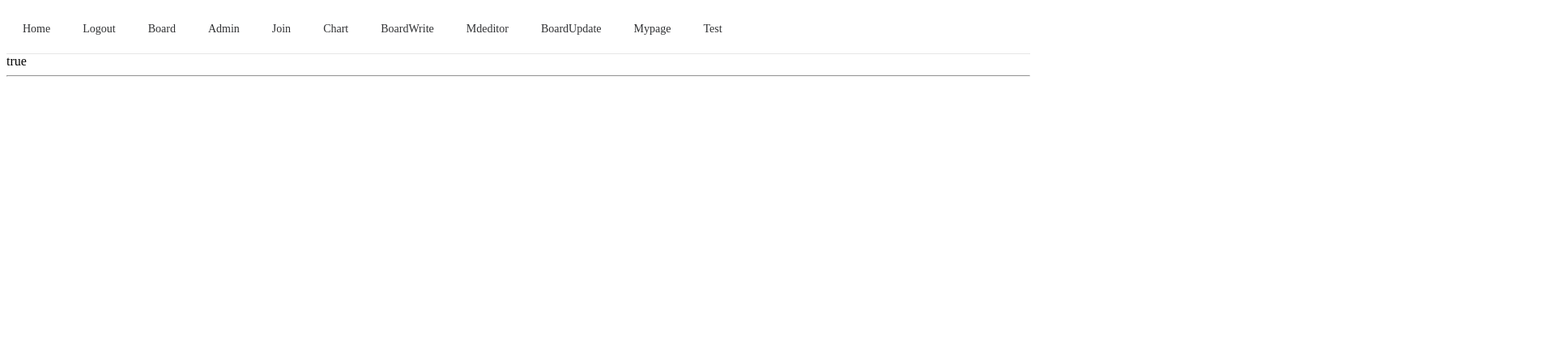
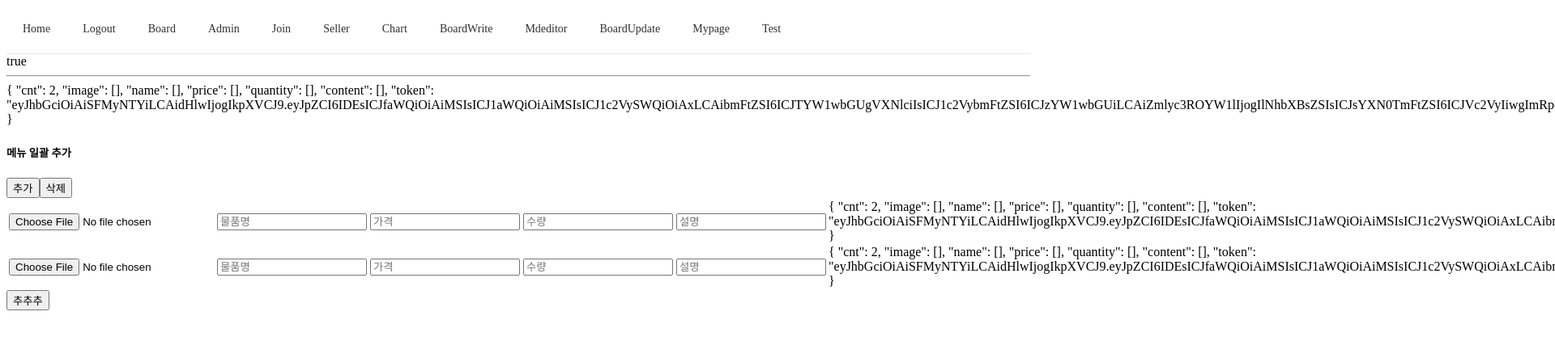
Before and after one commit to dlxorb96/vue_20220124, a Vue app: page /#/menu1Insert in a window 1280 px wide. Shown: the top 422 px of the page at 81% size, 1920 px wide, since content can reach past the window. Built offline with nearby package versions, Linux system fonts and the light colour scheme; sample sign-in values are in the browser's storage; what @ckeditor/ckeditor5-vue, @kangc/v-md-editor would draw is missing.

Commit message:
2022.02.09

```diff
--- a/src/App.vue
+++ b/src/App.vue
@@ -18,6 +18,7 @@
             <el-menu-item index="/board">Board</el-menu-item>
             <el-menu-item index="/admin">Admin</el-menu-item>
             <el-menu-item index="/join">Join</el-menu-item>
+            <el-menu-item index="/seller">Seller</el-menu-item>
             <el-menu-item index="/chart">Chart</el-menu-item>
             <el-menu-item index="/boardWrite">BoardWrite</el-menu-item>
             <el-menu-item index="/mdeditor">Mdeditor</el-menu-item>
--- /dev/null
+++ b/src/components/Seller.vue
@@ -0,0 +1,38 @@
+<template>
+    <div>
+        seller.vue
+        <hr />
+        <button @click="state.idx = 1">물품관리</button>
+        <button @click="state.idx = 2">회원관리</button>
+        <button @click="state.idx = 3">주문관리</button>
+        <menu-1 v-if="state.idx===1"></menu-1>
+        <menu-2 v-if="state.idx===2"></menu-2>
+        <menu-3 v-if="state.idx===3"></menu-3>
+    </div>
+</template>
+
+<script>
+import { reactive } from '@vue/reactivity'
+import Menu1 from './seller/Menu1.vue'
+import Menu2 from './seller/Menu2.vue'
+import Menu3 from './seller/Menu3.vue'
+export default {
+    components:{
+        Menu1, Menu2, Menu3
+    },
+    setup () {
+        const state = reactive({
+            idx : 1
+        })
+        // const handleClick = (idx) =>{
+        //     state.idx = idx
+        // }
+
+        return {state, }
+    }
+}
+</script>
+
+<style lang="scss" scoped>
+
+</style>
--- /dev/null
+++ b/src/components/seller/Menu1.vue
@@ -0,0 +1,72 @@
+<template>
+    <div style="border : 1px solid #cccccc; padding: 20px;">
+        <!-- {{state}} -->
+        <button @click="handlePage">일괄추가</button>
+        <button>일괄삭제</button>
+        <button>일괄수정</button>
+        <table border="1">
+            <thead>
+                <tr>
+                    <th>체크</th>
+                    <th>물품코드</th>
+                    <th>이미지</th>
+                    <th>물품명</th>
+                    <th>가격</th>
+                    <th>수량</th>
+                    <th>등록일</th>
+                    <th>버튼</th>
+                </tr>
+            </thead>
+            <tbody>
+                <tr v-for="tmp in state.items" :key="tmp">
+                    <td><input type="checkbox"></td>
+                    <td>{{tmp._id}}</td>
+                    <td><img :src="tmp.imageUrl" style="width:100px"></td>
+                    <td>{{tmp.name}}</td>
+                    <td>{{tmp.price}}</td>
+                    <td>{{tmp.quantity}}</td>
+                    <td>{{tmp.regdate}}</td>
+                    <td><button>삭제</button><button>수정</button></td>
+                </tr>
+            </tbody>
+        </table>
+    </div>
+</template>
+
+<script>
+import axios from 'axios';
+import { reactive } from '@vue/reactivity'
+import { onMounted } from '@vue/runtime-core'
+import { useRouter } from 'vue-router';
+export default {
+    setup () {
+        const router = useRouter();
+        const state = reactive({
+            // items : [],
+            token : sessionStorage.getItem("TOKEN"),
+        })
+
+        const handlePage = ()=>{
+            router.push({name: "Menu1Insert"})
+        }
+
+        onMounted(async ()=>{
+            const url = `/seller/selectlist`;
+            const headers = {
+                "Content-Type": "application/json",
+                "token" : state.token};
+            const response = await axios.get(url, {headers: headers});
+            console.log(response)
+            if(response.data.status ===200){
+                state.items = response.data.result
+            }
+        })
+
+        return {handlePage, state, router}
+    }
+}
+</script>
+
+<style lang="scss" scoped>
+
+</style>
--- /dev/null
+++ b/src/components/seller/Menu1Insert.vue
@@ -0,0 +1,87 @@
+<template>
+    <div>
+        {{state}}
+        <h5>메뉴 일괄 추가</h5>
+        <button @click="state.cnt+=1">추가</button>
+        <button @click="handleSub">삭제</button>
+        <table>
+            <tr v-for="(tmp,idx) in state.cnt" :key ="tmp">
+
+                <td><input @change="handleImage($event, idx)" type="file" placeholder="물품명"/></td>
+                <td><input type="text" v-model="state.name[idx]" placeholder="물품명"/></td>
+                <td><input type="text" v-model="state.price[idx]" placeholder="가격"/></td>
+                <td><input type="text" v-model="state.quantity[idx]" placeholder="수량"/></td>
+                <td><input type="text" v-model="state.content[idx]" placeholder="설명"/></td>
+                {{state}}
+            </tr>
+        </table>
+        <button @click="handleInsertActino">추추추</button>
+    </div>
+</template>
+
+<script>
+import { useRouter } from 'vue-router'
+import axios from 'axios'
+import { reactive } from '@vue/reactivity'
+export default {
+    setup () {
+        const router = useRouter();
+        const state = reactive({
+            cnt : 2,
+            image: [],
+            name:[],
+            price: [],
+            quantity: [],
+            content: [],
+            token : sessionStorage.getItem("TOKEN")
+        })
+
+        //파일 첨부하거나 또는 취소할 때 반응한다.
+        const handleImage = (e, idx) =>{
+            if(e.target.files[0]){
+                state.image[idx] = e.target.files[0];
+            }
+            else{
+                console.log("첨부된 파일이 없음")
+            }
+            console.log(e, idx)
+
+
+        }
+        // const handleSub = ()=>{
+        //     state.cnt+=1
+        // }
+        const handleSub = () =>{
+            state.cnt-=1
+            if(state.cnt < 2){
+                state.cnt = 2
+            }
+        }
+        const handleInsertActino= async() =>{
+            const url = '/seller/insert';
+            const headers = {"Content-Type" : "multipart/form-data",
+            "token" : state.token};
+            let body = new FormData();
+            for(let i =0; i < state.name.length; i++){
+                body.append("image", state.image[i]);
+                body.append("name", state.name[i]);
+                body.append("content", state.content[i]);
+                body.append("price", state.price[i]);
+                body.append("quantity", state.quantity[i]);
+            }
+            const response = await axios.post(url, body, {headers} );
+            if(response.data.status ===200){
+                alert("추가완료")
+                router.push({ name: "Seller"})
+            }
+
+    console.log(url,headers,body,response);
+        }
+        return {state,handleSub, handleInsertActino, handleImage}
+    }
+}
+</script>
+
+<style lang="scss" scoped>
+
+</style>
--- /dev/null
+++ b/src/components/seller/Menu2.vue
@@ -0,0 +1,20 @@
+<template>
+    <div>
+        <h4>menu2</h4>
+
+    </div>
+</template>
+
+<script>
+export default {
+    setup () {
+
+
+        return {}
+    }
+}
+</script>
+
+<style lang="scss" scoped>
+
+</style>
--- /dev/null
+++ b/src/components/seller/Menu3.vue
@@ -0,0 +1,20 @@
+<template>
+    <div>
+        <h4>menu3</h4>
+
+    </div>
+</template>
+
+<script>
+export default {
+    setup () {
+
+
+        return {}
+    }
+}
+</script>
+
+<style lang="scss" scoped>
+
+</style>
--- a/src/routes/index.js
+++ b/src/routes/index.js
@@ -14,6 +14,8 @@ import Mdeditor from '@/components/Mdeditor.vue';
 import BoardUpdate from '@/components/BoardUpdate.vue';
 import Mypage from '@/components/Mypage.vue';
 import Test from '@/components/Test.vue';
+import Seller from '@/components/Seller.vue';
+import Menu1Insert from '@/components/seller/Menu1Insert.vue';
 
 
 
@@ -32,6 +34,8 @@ const routes = [
     {path: '/boardUpdate', name: "BoardUpdate", component:BoardUpdate},
     {path: '/mypage', name: "Mypage", component:Mypage},
     {path: '/test', name: "Test", component:Test},
+    {path: '/seller', name: "Seller", component:Seller},
+    {path: '/menu1Insert', name: "Menu1Insert", component:Menu1Insert},
 ]
 
 //라우터 생성(주소표기방식, 라우터설정변수)
--- a/vue.config.js
+++ b/vue.config.js
@@ -13,6 +13,11 @@ module.exports ={
                 target          : 'http://localhost:3000',
                 changeOrigin    : true,
                 logLevel        : 'debug',
+            },
+            '/seller':{
+                target          : 'http://localhost:3000',
+                changeOrigin    : true,
+                logLevel        : 'debug',
             }
         },
         port : 8080
```
